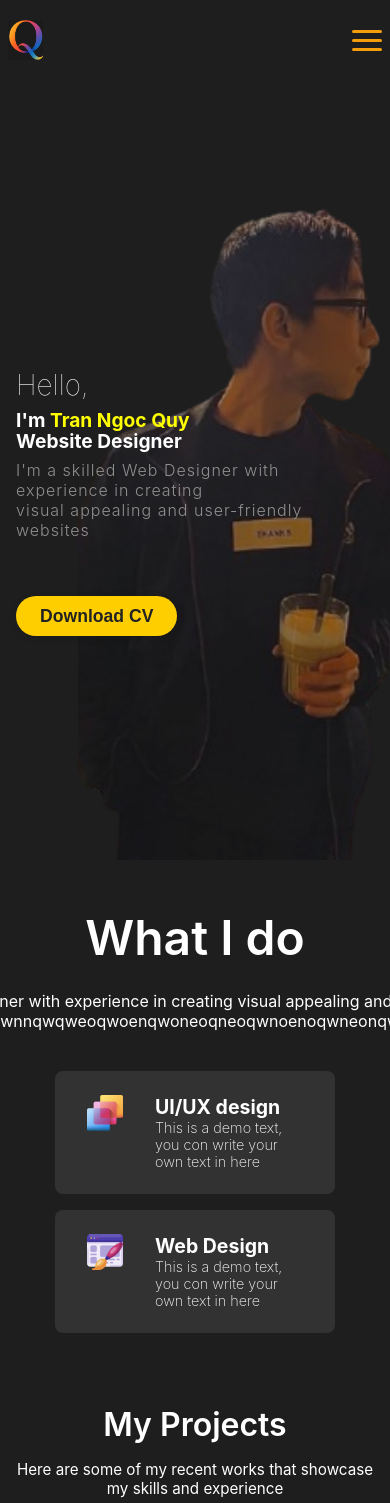
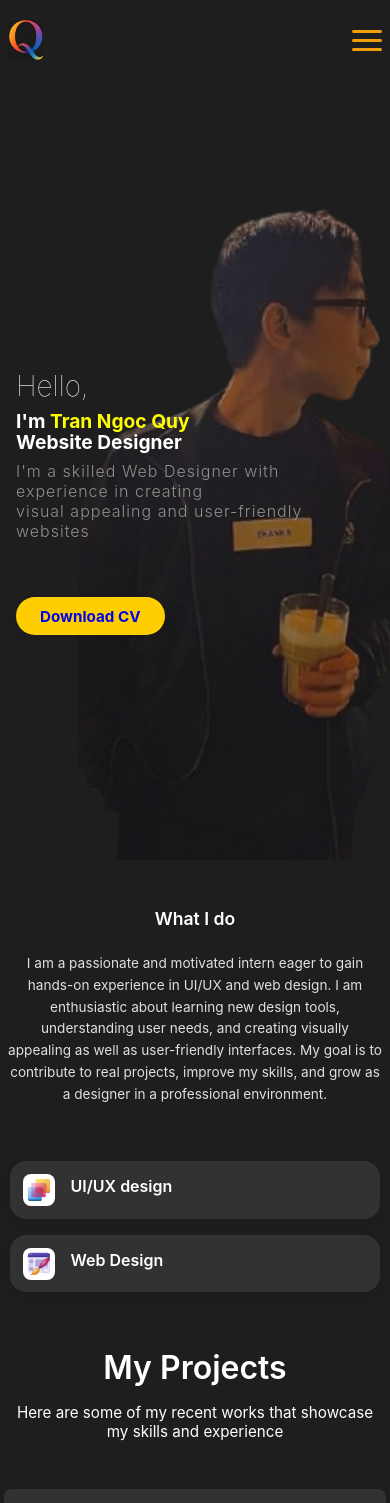
Before and after one commit to tranngocquy1112004/portfolio, a React (Create React App) app: page / in a window 390 px wide. Shown: the top 1503 px of the page. Built offline with nearby package versions, Linux system fonts and the light colour scheme.

Commit message:
Portfolio

```diff
--- a/public/index.html
+++ b/public/index.html
@@ -13,9 +13,9 @@
       name="description"
       content="Web site created using create-react-app"
     />
-    <link rel="apple-touch-icon" href="%PUBLIC_URL%/logo192.png" />
+    <!-- <link rel="apple-touch-icon" href="%PUBLIC_URL%/logo192.png" /> -->
 
-    <link rel="manifest" href="%PUBLIC_URL%/manifest.json" />
+    <!-- <link rel="manifest" href="%PUBLIC_URL%/manifest.json" /> -->
 
     <title>Quy's Portfolio</title>
   </head>
--- a/src/components/Intro/Intro.jsx
+++ b/src/components/Intro/Intro.jsx
@@ -2,15 +2,15 @@ import React from "react";
 import './Intro.css';
 import bg from '../../assets/bg.png'
 import cv from '../../assets/Tran-Ngoc-Quy-CV.pdf'
-import { Link } from "react-scroll";
+
 const Intro = () => {
     return (
         <section id="intro">
             <div className="introContent">
                 <span className="hello">Hello,</span>
                 <span className="introText">I'm <span className="introName">Tran Ngoc Quy</span> <br /> Website Designer</span>
-                <p className="introPara">I'm  a skilled Web Designer with experience in creating <br /> visual appealing and user-friendly websites</p>
-                <button className="btn"><a href={cv} download="Tran-Ngoc-Quy-CV.pdf">Download CV</a></button>
+                <p className="introPara">I'm a skilled Web Designer with experience in creating <br /> visual appealing and user-friendly websites</p>
+                <a href={cv} download="Tran-Ngoc-Quy-CV.pdf" className="btn">Download CV</a>
             </div>
             <img src={bg} alt="Profile" className="bg" />
         </section>
--- a/src/components/Skills/Skill.css
+++ b/src/components/Skills/Skill.css
@@ -14,50 +14,151 @@
     font-weight: 600;
     padding-top: 3rem;
     margin-bottom: 1.5rem;
+    word-break: break-word;
 }
 .skillDesc {
     font-weight: 400;
-    font-size: 1rem;
-    max-width: 51rem ;
+    font-size: 1.1rem;
+    max-width: 51rem;
     padding: 0 2rem;
+    margin-bottom: 2rem;
+    word-break: break-word;
+    white-space: pre-line;
+    line-height: 1.6;
+    color: #e0e0e0;
 }
 .skillBars {
-    margin: 1.5rem;
-    width: 100vw;
-    max-width: 80%;
+    margin: 1.5rem auto;
+    width: 100%;
+    max-width: 90%;
     text-align: left;
+    display: flex;
+    flex-direction: row;
+    flex-wrap: wrap;
+    gap: 1.5rem;
+    justify-content: center;
+    align-items: stretch;
 }
 .skillBar {
+    flex: 1 1 45%; /* Allow shrinking/growing, base width 45% */
+    max-width: 45%; /* Set max width to prevent single items from being too wide */
     display: flex;
-    margin: 1rem;
+    align-items: center;
     padding: 1.5rem 2rem;
-    border-radius: 0.5rem;
-    background: rgb(50, 50, 50) ;
+    border-radius: 1rem;
+    background: rgb(50, 50, 50);
+    box-shadow: 0 2px 12px rgba(0,0,0,0.08);
+    transition: transform 0.2s;
+    text-decoration: none; /* Remove default link style if it wraps an anchor */
+    color: inherit; /* Inherit color from parent if it wraps an anchor */
+}
+.skillBar:hover {
+    transform: translateY(-4px) scale(1.02);
+    box-shadow: 0 4px 18px rgba(0,0,0,0.13);
 }
 .skillBarImg {
     object-fit: cover;
     height: 3rem;
     width: 3rem;
     margin-right: 2rem;
+    border-radius: 0.5rem;
+    background: #fff;
+    padding: 0.3rem;
 }
 .skillBarText {
-    font-size: 0.9rem;
-    font-weight: 200;
+    font-size: 1rem;
+    font-weight: 300;
+    color: #fff;
 }
-@media screen and (max-width:720px) {
-    .skillText>p {
-        font-size: 2vw;
+.skillBarText h2 {
+    margin: 0 0 0.5rem 0;
+    font-size: 1.5rem;
+    font-weight: 600;
+}
+.skillBarText p {
+    margin: 0;
+    font-size: 1rem;
+    color: #cccccc;
+}
+
+@media screen and (max-width: 900px) {
+    .skillTilte {
+        font-size: 2.2rem;
+    }
+    .skillDesc {
+        font-size: 1rem;
+        padding: 0 1rem;
+    }
+    .skillBars {
+        max-width: 98%;
+        gap: 1rem;
+    }
+    .skillBar {
+        flex: 1 1 90%; /* Allow shrinking/growing, base width 90% */
+        max-width: 90%; /* Set max width */
+        padding: 1rem 1.5rem;
+    }
+    .skillBarImg {
+        height: 2.2rem;
+        width: 2.2rem;
+        margin-right: 1.5rem;
+    }
+    .skillBarText h2 {
+        font-size: 1.2rem;
+    }
+    .skillBarText p {
+        font-size: 0.9rem;
     }
 }
-@media screen and (max-width:480px) {
-    .skillText>p {
-        font-size: 3vw;
+@media screen and (max-width: 600px) {
+    .skillTilte {
+        font-size: 1.5rem;
+    }
+    .skillDesc {
+        font-size: 0.95rem;
+        padding: 0 0.5rem;
+    }
+    .skillBars {
+        flex-direction: column; /* Stack vertically on smaller screens */
+        max-width: 95%;
+        gap: 1rem;
+    }
+    .skillBar {
+        flex: 1 1 100%; /* Take full width when stacked */
+        max-width: 100%;
+        flex-direction: row; /* Keep image and text side-by-side inside the bar */
+        align-items: center;
+        padding: 1rem;
     }
     .skillBarImg {
-        height: 2.25rem;
-        width: 2.25rem;
+        margin-bottom: 0; /* Remove bottom margin when row layout inside */
+        margin-right: 1rem; /* Add right margin */
     }
-    .skillBarText>h2 {
-        font-size: 5vw;
+    .skillBarText h2 {
+        font-size: 1.1rem;
+    }
+    .skillBarText p {
+        font-size: 0.85rem;
     }
 }
+@media screen and (max-width: 400px) {
+    .skillTilte {
+        font-size: 1.1rem;
+    }
+    .skillDesc {
+        font-size: 0.85rem;
+    }
+    .skillBarText h2 {
+        font-size: 1rem;
+    }
+    .skillBarText p {
+        font-size: 0.8rem;
+    }
+    .skillBarImg {
+        height: 2rem;
+        width: 2rem;
+    }
+    .skillBar {
+        padding: 0.8rem;
+    }
+}
--- a/src/components/Skills/Skill.jsx
+++ b/src/components/Skills/Skill.jsx
@@ -7,20 +7,20 @@ const Skills = () => {
     return (
         <section id="skills">
             <span className="skillTilte">What I do</span>
-            <span className="skillDesc">I'm  a skilled Web Designer with experience in creating visual appealing and user-friendly websites bádkjashdashdhaoohoqwnnqwqweoqwoenqwoneoqneoqwnoenoqwneonqwoenoqwneoqwnoenqownewsdasdasdaksnrqqwlnelkwqnlekqwnonvlkxlknlkxncwimoiwmeofoiefnwenweorcxsdasdasdawwqdwghgkyuiyuiytnbeec</span>
+            <span className="skillDesc">I am a passionate and motivated intern eager to gain hands-on experience in UI/UX and web design. I am enthusiastic about learning new design tools, understanding user needs, and creating visually appealing as well as user-friendly interfaces. My goal is to contribute to real projects, improve my skills, and grow as a designer in a professional environment.</span>
             <div className="skillBars">
                 <div className="skillBar">
                     <img src={UIDesign} alt="UIDesign" className="skillBarImg" />
                     <div className="skillBarText">
                         <h2>UI/UX design</h2>
-                        <p>This is a demo text, you con write your own text in here</p>
+                        {/* <p>This is a demo text, you con write your own text in here</p> */}
                     </div>
                 </div>
                 <div className="skillBar">
                     <img src={WebDesign} alt="WebDesign" className="skillBarImg" />
                     <div className="skillBarText">
                         <h2>Web Design</h2>
-                        <p>This is a demo text, you con write your own text in here</p>
+                        {/* <p>This is a demo text, you con write your own text in here</p> */}
                     </div>
                 </div>
             </div>
```
Also changed, not shown: package.json (+7 -1 lines), public/manifest.json, 1 other file (tests, documents, lock files or other folders).
